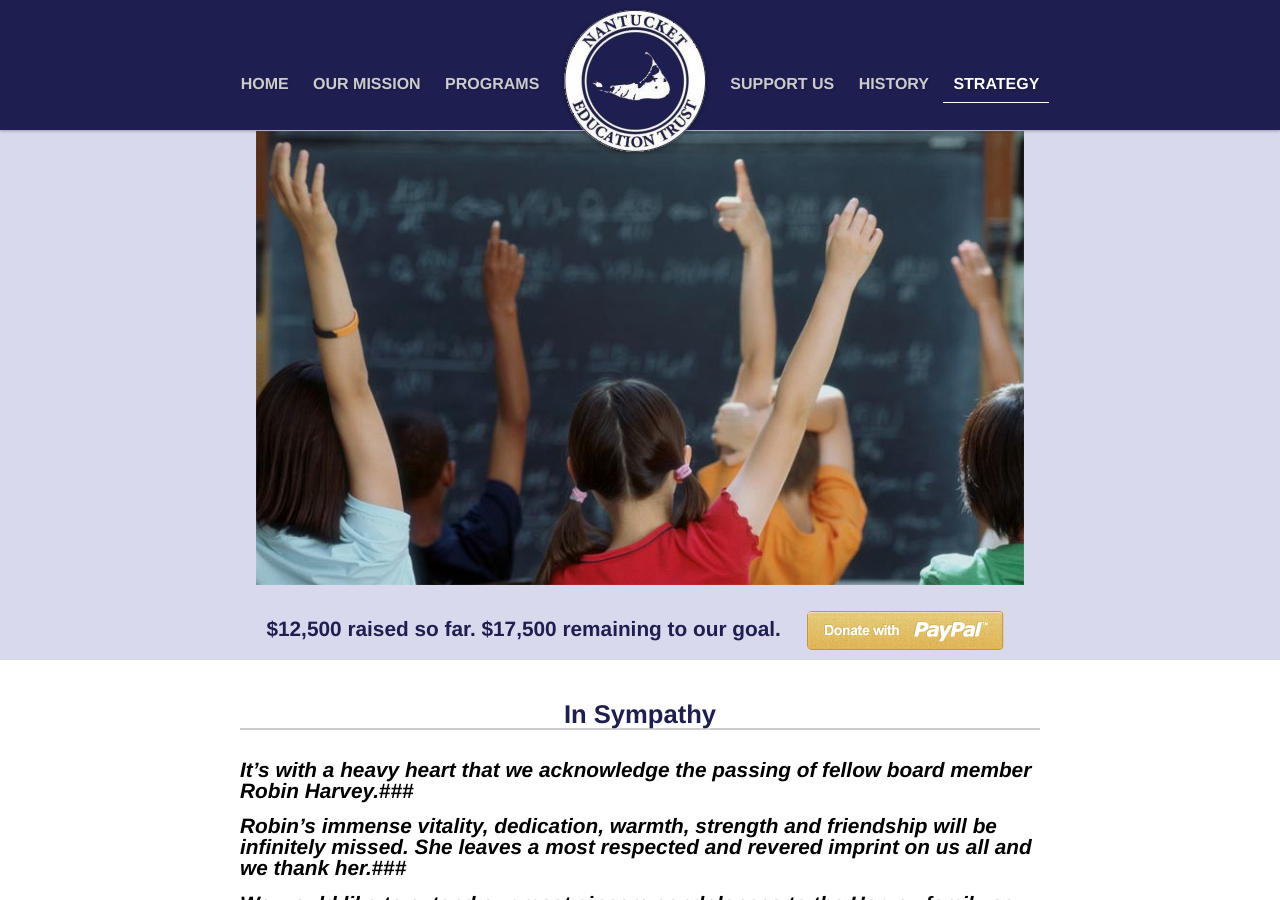
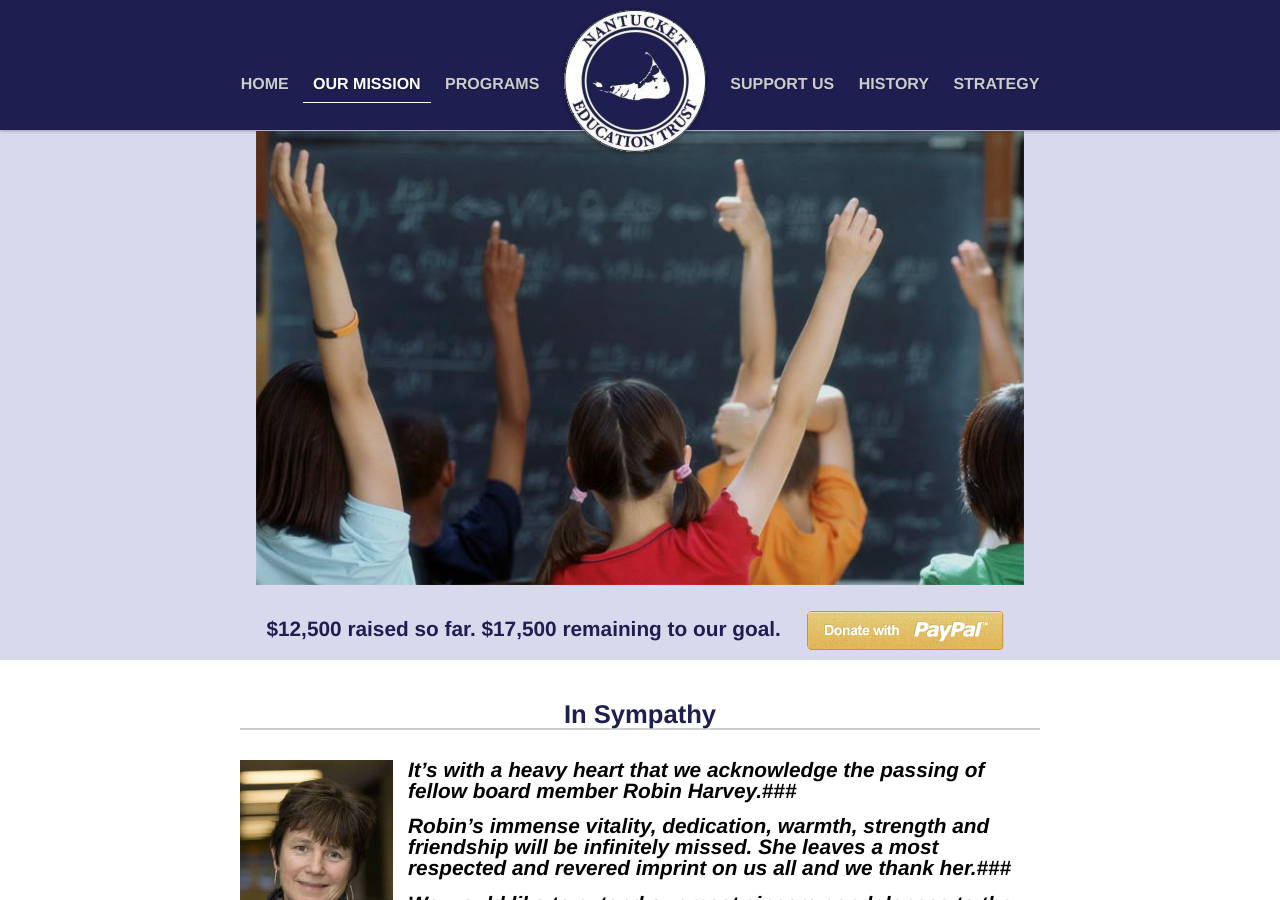
Before and after one commit to nantucketedtrust/nantucketedtrust.github.io, a Jekyll site: the page built from index.html, in a window 1280 px wide and 900 px high. Built offline with Jekyll 4.4.1, drawn with Linux system fonts in a browser that asks for light colours; nearby versions of some CDN libraries; Markdown is read by kramdown in place of the engine named in the settings; the list of posts is cut into pages by our own code; grey boxes are pictures that could not be loaded.

Commit message:
Robin Harvey Image added to In Sympathy section

```diff
--- a/js/custom.js
+++ b/js/custom.js
@@ -71,7 +71,7 @@
 
     $(".pannel").each(function (el) {
         //$(this).attr("id", "link" + n);
-        var offset = ($(this).offset().top - 214.749954223633 );
+        var offset = ($(this).position().top - 214.749954223633 );
         console.log(offset);
 
         var pageTop = GetScrollPositions();
--- a/stylesheets/main_style.css
+++ b/stylesheets/main_style.css
@@ -203,7 +203,12 @@
     vertical-align: middle;
     border-radius: 5px;
 }
-
+#robinHarvey {
+	float:left;
+	display:block;
+	margin:0 15px 0 0;
+	max-width:153px
+}
 
 /* ------------------------------- Form styles ---------------------- */
 div#form-wrapper {
@@ -460,4 +465,8 @@
         width: 70%;
         height: 70%;
     }
+	#robinHarvey {
+		float:none;
+		margin: 0 auto;
+	}
 }
```
Also changed, not shown: _posts/2013-11-06-About-Us.md (+1 -0 lines), images/Robin-Harvey.jpg (added), 7 other files.
